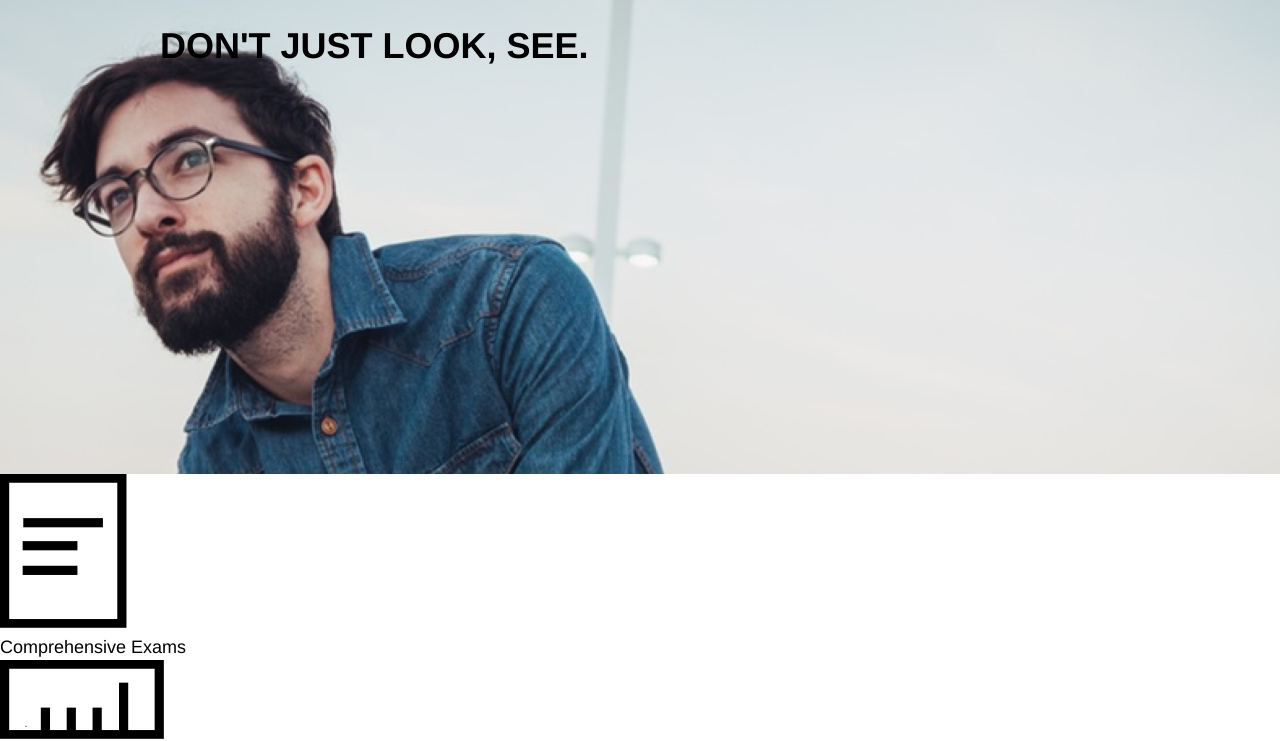
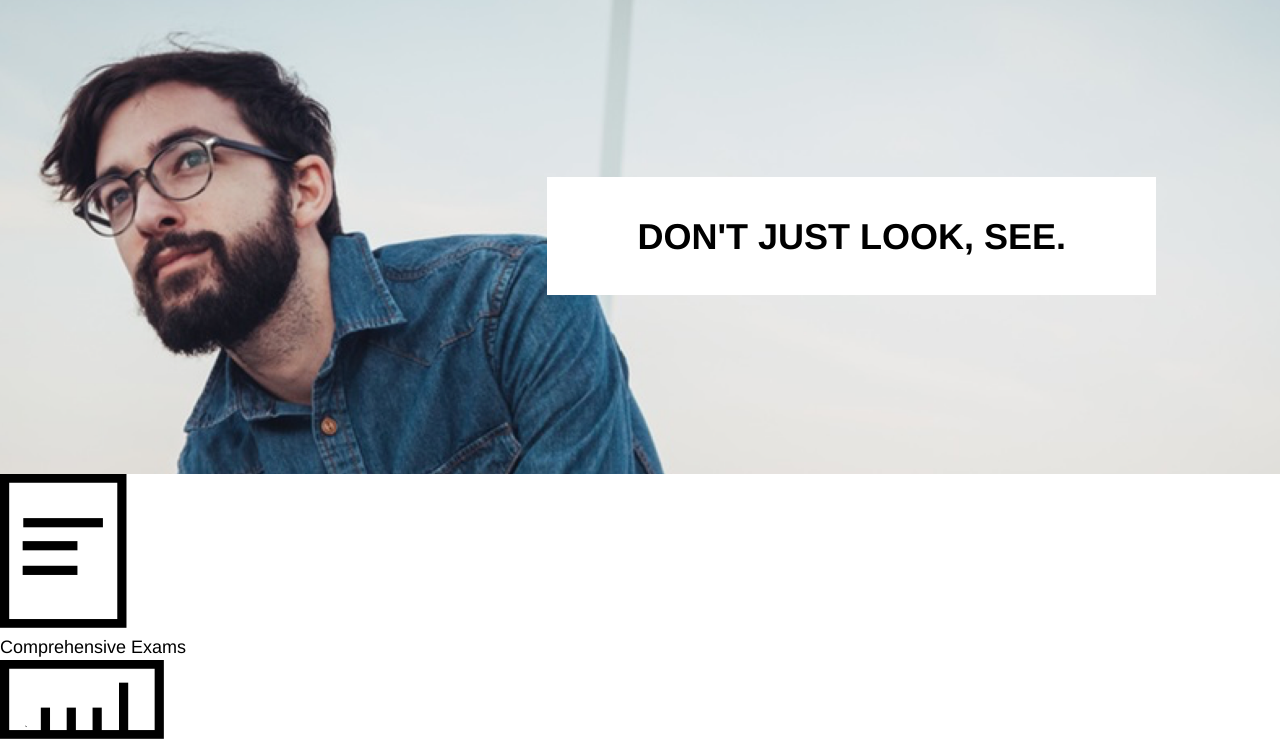
Before and after one commit to JosePenaherrera/tortoiseshell-optics, a plain HTML site: page index.html in a window 1280 px wide. Shown: the part 84-825 px from the top of the page. Drawn offline with Linux system fonts and the light colour scheme.

Commit message:
Update base and header CSS styles
Base Styles
• Add font-size and line-height properties to h1 tag

Banner Section Styles
• Use 0.75rem instead of 1.5rem for top and bottom padding

```diff
--- a/assets/css/style.css
+++ b/assets/css/style.css
@@ -17,6 +17,8 @@ body {
 
 h1 {
   font-weight: bold;
+  font-size: 2rem;
+  line-height: 1.2;
 }
 
 a {
@@ -43,6 +45,8 @@ header {
   width: 960px;
   margin: 0 auto;
 }
+
+/* Navigation Styles */
 
 nav {
   display: flex;
@@ -72,3 +76,19 @@ ul {
   display: inline;
   padding: 0 1rem;
 }
+
+/* Banner Section Styles */
+
+.flex {
+  display: flex;
+  justify-content: flex-end;
+}
+
+.main-banner {
+  display: inline-block;
+  position: relative;
+  top: 10rem;
+  margin-right: -2rem;
+  background-color: #fff;
+  padding: 0.75rem 5rem;
+}
```
